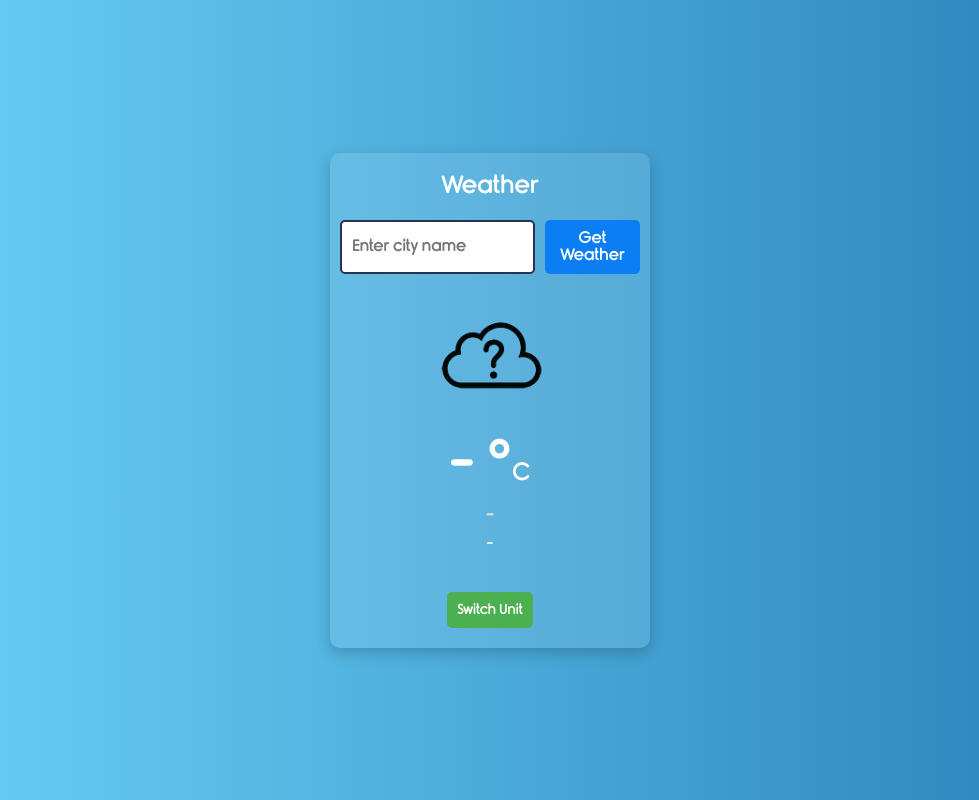
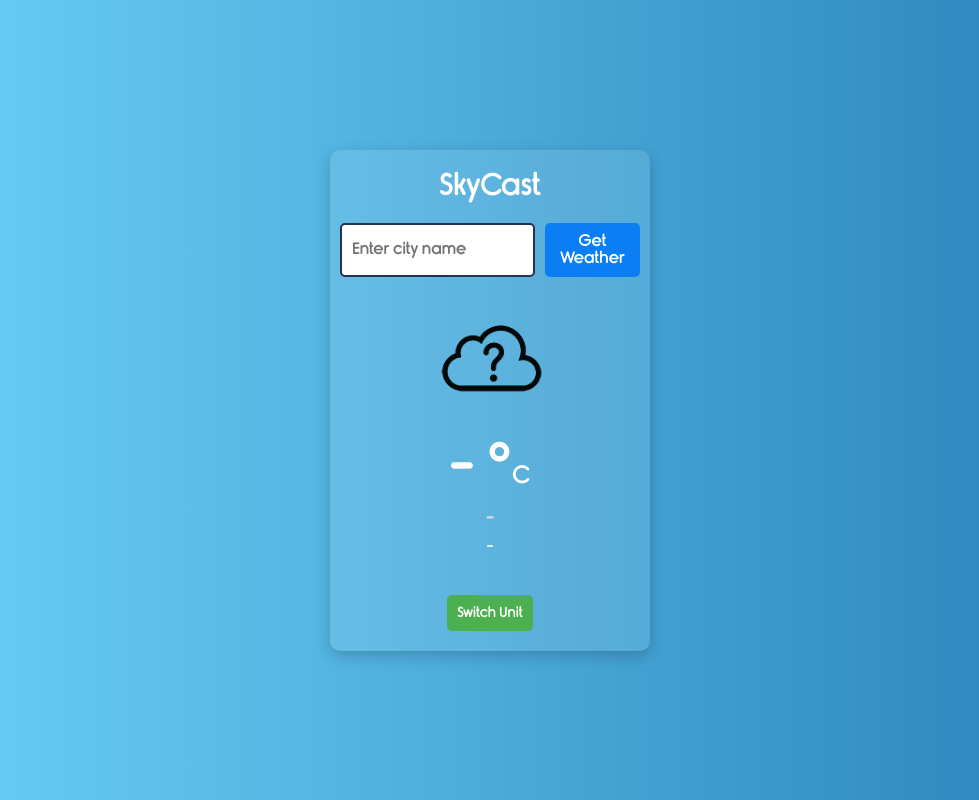
Before and after one commit to SyedRizvi258/weather_app, a plain HTML site: page index.html in a window 1280 px wide. Shown: the whole page, without its empty margins (150-1129 px from the left). Drawn offline with Linux system fonts and the light colour scheme.

Commit message:
Update name

```diff
--- a/index.html
+++ b/index.html
@@ -10,7 +10,7 @@
 <body>
     <div class="container">
         <div class="app-title">
-            <p>Weather</p>
+            <p>SkyCast</p>
         </div>
          <div class="notification">
             <p></p>
--- a/style.css
+++ b/style.css
@@ -26,7 +26,7 @@ body {
 }
 
 .app-title p {
-    font-size: 24px;
+    font-size: 30px;
     font-weight: bold;
     margin-bottom: 20px;
     color: #ffffff;
```
